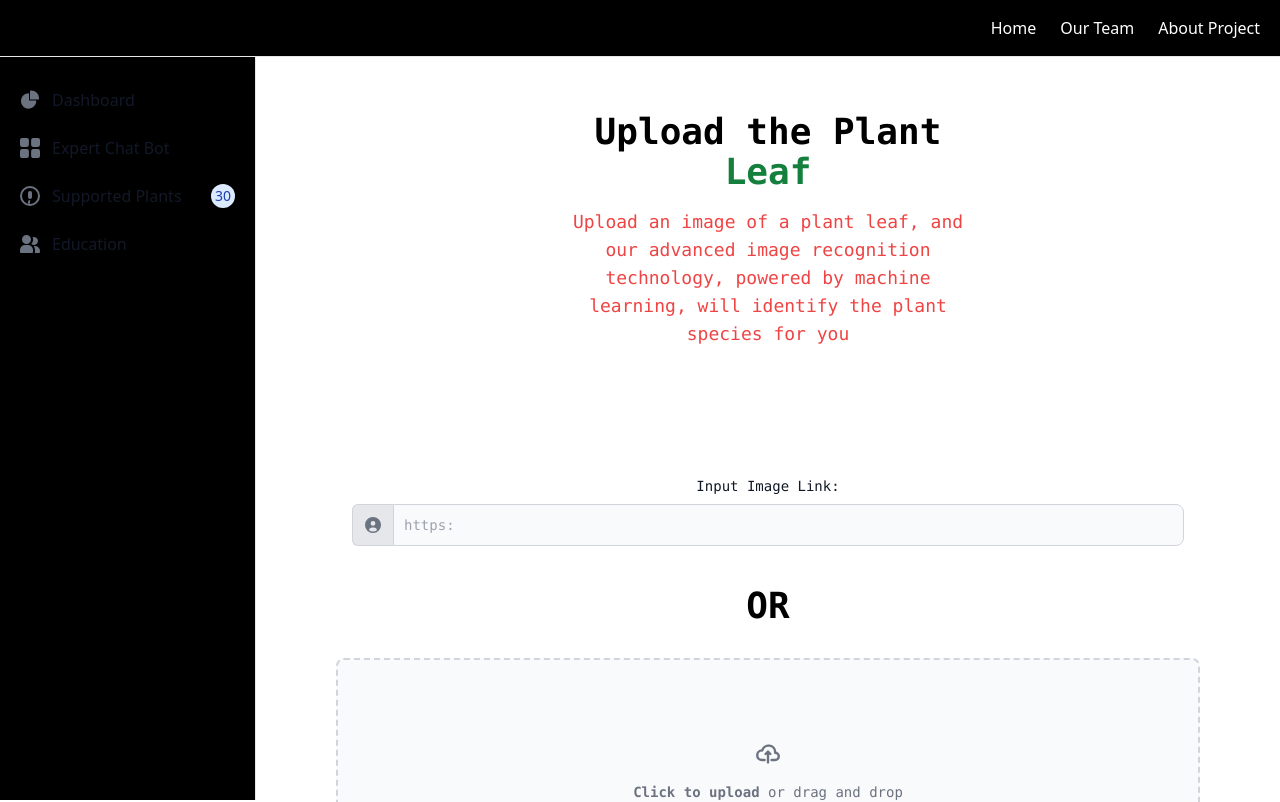
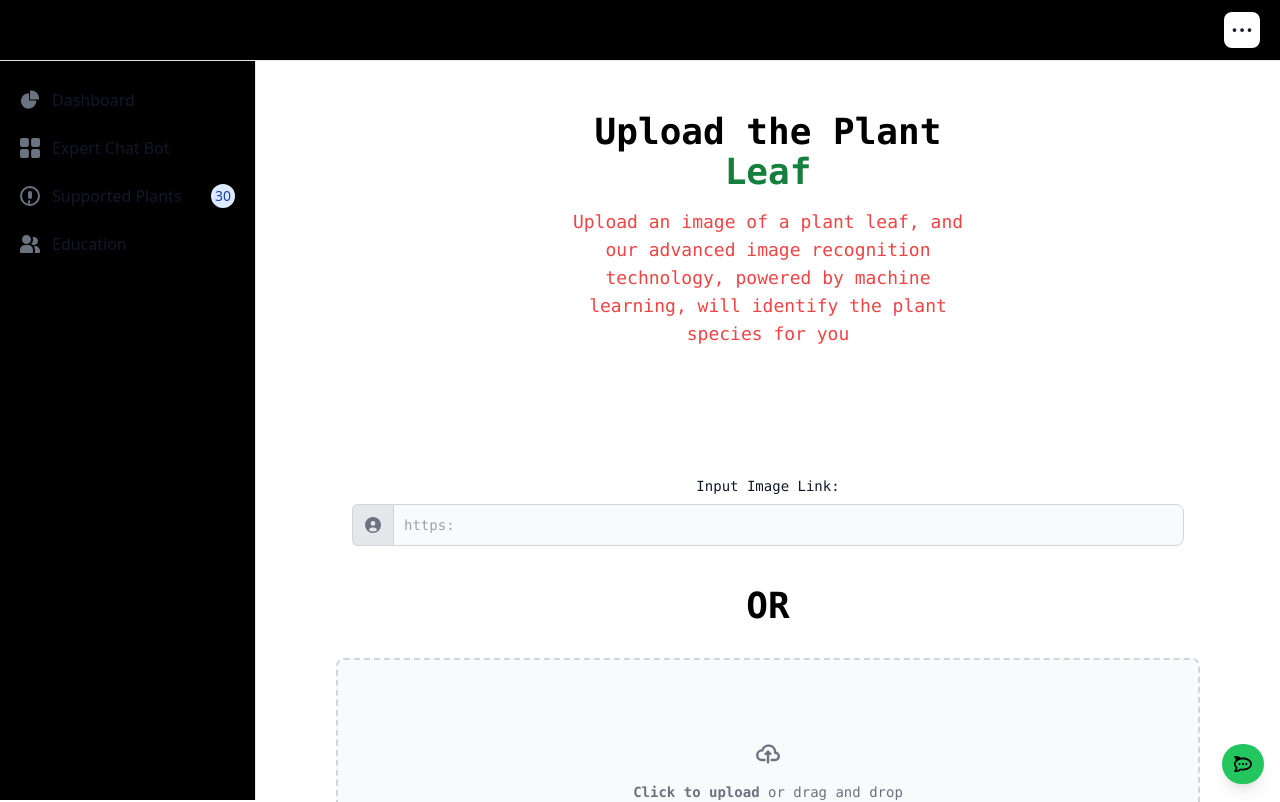
Before and after one commit to anurag629/BotaniScan, a Next.js app: page / in a window 1280 px wide. Shown: the top 802 px of the page. Built offline with nearby package versions, Linux system fonts and the light colour scheme.

Commit message:
added dropdown menu and chatbot icon

```diff
--- a/app/aboutproject/about.mdx
+++ b/app/aboutproject/about.mdx
@@ -5,7 +5,7 @@
 
 # Description
 
-*India, with a rich heritage of floral diversity, is well-known for its medicinal plant wealth, but their identification is one of the major burning issues in Ayurvedic Pharmaceutics. Several crude drugs are being sold under the same name in the market leading to confusion and their misidentification. Even the collectors and traders are not completely aware of the exact morphological appearance or differentiating attributes of the many drugs owing to seasonal and geographical availability, and similar characteristics. Moreover, the extensive consumption to meet demand-supply ratio exerts a heavy strain on the existing resources. It further leads to the practice of adulteration, substitution, and disbelief in the curative capability of the system eventually. Thus, software capable of identifying different medicinal plants/ raw materials through Image Processing Using Different Machine Learning Algorithms will be of immense use. It will be helpful at every level viz. wholesaler, distributor, etc. of the supply chain of raw material being utilized in the system.*
+India, with a rich heritage of floral diversity, is well-known for its medicinal plant wealth, but their identification is one of the major burning issues in Ayurvedic Pharmaceutics. Several crude drugs are being sold under the same name in the market leading to confusion and their misidentification. Even the collectors and traders are not completely aware of the exact morphological appearance or differentiating attributes of the many drugs owing to seasonal and geographical availability, and similar characteristics. Moreover, the extensive consumption to meet demand-supply ratio exerts a heavy strain on the existing resources. It further leads to the practice of adulteration, substitution, and disbelief in the curative capability of the system eventually. Thus, software capable of identifying different medicinal plants/ raw materials through Image Processing Using Different Machine Learning Algorithms will be of immense use. It will be helpful at every level viz. wholesaler, distributor, etc. of the supply chain of raw material being utilized in the system.*
 
 export default ({ children }) => (
   <div className='prose'>
--- a/app/layout.tsx
+++ b/app/layout.tsx
@@ -1,6 +1,6 @@
 import './globals.css'
 import { Inter } from 'next/font/google'
-import MainProject from '@/components/mainProject/MainProject';
+import FAB from '@/components/chatbot/FAB';
 import Header from "@/components/header/Header";
 import Footer from '@/components/footer/Footer';
 
@@ -27,6 +27,7 @@ export default function RootLayout({
         {children}
         </div>
         <div>
+          <FAB />
           <Footer />
         </div>
       </body>
--- /dev/null
+++ b/components/chatbot/FAB.tsx
@@ -0,0 +1,76 @@
+'use client' // 👈 use it here
+
+import React, { useState } from "react";
+
+// Floating Action buttom in bottom right corner for chatbot open and close
+const FAB: React.FC = () => {
+  const [show, setShow] = useState(false);
+  return (
+    <div>
+      <div className="fixed bottom-0 right-0 z-50 mb-4 mr-4">
+        <button
+          className="p-3 bg-green-500 rounded-full shadow-lg hover:bg-green-700 focus:outline-none focus:ring-2 focus:ring-green-500 focus:ring-offset-2"
+          onClick={() => setShow(!show)}
+        >
+
+          <svg xmlns="http://www.w3.org/2000/svg" height="1em" viewBox="0 0 576 512"><path d="M284.046,224.8a34.114,34.114,0,1,0,34.317,34.113A34.217,34.217,0,0,0,284.046,224.8Zm-110.45,0a34.114,34.114,0,1,0,34.317,34.113A34.217,34.217,0,0,0,173.6,224.8Zm220.923,0a34.114,34.114,0,1,0,34.317,34.113A34.215,34.215,0,0,0,394.519,224.8Zm153.807-55.319c-15.535-24.172-37.31-45.57-64.681-63.618-52.886-34.817-122.374-54-195.666-54a405.975,405.975,0,0,0-72.032,6.357,238.524,238.524,0,0,0-49.51-36.588C99.684-11.7,40.859.711,11.135,11.421A14.291,14.291,0,0,0,5.58,34.782C26.542,56.458,61.222,99.3,52.7,138.252c-33.142,33.9-51.112,74.776-51.112,117.337,0,43.372,17.97,84.248,51.112,118.148,8.526,38.956-26.154,81.816-47.116,103.491a14.284,14.284,0,0,0,5.555,23.34c29.724,10.709,88.549,23.147,155.324-10.2a238.679,238.679,0,0,0,49.51-36.589A405.972,405.972,0,0,0,288,460.14c73.313,0,142.8-19.159,195.667-53.975,27.371-18.049,49.145-39.426,64.679-63.619,17.309-26.923,26.07-55.916,26.07-86.125C574.394,225.4,565.634,196.43,548.326,169.485ZM284.987,409.9a345.65,345.65,0,0,1-89.446-11.5l-20.129,19.393a184.366,184.366,0,0,1-37.138,27.585,145.767,145.767,0,0,1-52.522,14.87c.983-1.771,1.881-3.563,2.842-5.356q30.258-55.68,16.325-100.078c-32.992-25.962-52.778-59.2-52.778-95.4,0-83.1,104.254-150.469,232.846-150.469s232.867,67.373,232.867,150.469C517.854,342.525,413.6,409.9,284.987,409.9Z" />
+            {show ? (
+              <path strokeLinecap="round" strokeLinejoin="round" strokeWidth="2" d="M6 18L18 6M6 6l12 12"></path>
+            ) : (
+              <path strokeLinecap="round" strokeLinejoin="round" strokeWidth="2" d="M4 6h16M4 12h16M4 18h7"></path>
+            )}
+          </svg>
+
+
+        </button>
+      </div>
+      {show && (
+        <div className="fixed bottom-9 right-9 z-40 mb-4 mr-4">
+          <div className="p-3 bg-white rounded-lg shadow-lg">
+            <div className="flex flex-row items-center justify-between">
+              <h1 className="text-gray-900 font-bold text-lg">Chatbot</h1>
+              <button onClick={() => setShow(!show)}>
+                <svg className="w-6 h-6 text-gray-900" fill="none" stroke="currentColor" viewBox="0 0 24 24" xmlns="http://www.w3.org/2000/svg">
+                  <path strokeLinecap="round" strokeLinejoin="round" strokeWidth="2" d="M6 18L18 6M6 6l12 12"></path>
+                </svg>
+              </button>
+            </div>
+            <div className="flex flex-col mt-4 space-y-2">
+              <div className="flex flex-row items-center justify-between">
+                <div className="flex flex-row items-center justify-between">
+                  <div className="w-2 h-2 bg-green-500 rounded-full mr-2"></div>
+                  <h1 className="text-gray-900 font-bold text-sm">Hi</h1>
+                </div>
+                <p className="text-xs text-gray-500">2:34 PM</p>
+              </div>
+              <div className="flex flex-row items-center justify-end">
+                <p className="text-xs text-white-900 bg-green-500 rounded-lg p-2">Hello, How can I help you?</p>
+              </div>
+              <div className="flex flex-row items-center justify-between">
+                <div className="flex flex-row items-center justify-between">
+                  <div className="w-2 h-2 bg-green-500 rounded-full mr-2"></div>
+                  <h1 className="text-gray-900 font-bold text-sm">Hi</h1>
+                </div>
+                <p className="text-xs text-gray-500">2:34 PM</p>
+              </div>
+              <div className="flex flex-row items-center justify-end">
+                <p className="text-xs text-white-900 bg-green-500 rounded-lg p-2">Hello, How can I help you?</p>
+              </div>
+            </div>
+            <div className="flex flex-row items-center justify-between p-2 bg-gray-100 rounded-lg mt-2">
+              <input type="text" className="flex-1 bg-transparent outline-none" placeholder="Type message..." />
+              <button>
+                <svg className="w-6 h-6 text-gray-500" fill="none" stroke="currentColor" viewBox="0 0 24 24" xmlns="http://www.w3.org/2000/svg">
+                  <path strokeLinecap="round" strokeLinejoin="round" strokeWidth="2" d="M12 19l9 2-9-18-9 18 9-2zm0 0v-8"></path>
+                </svg>
+              </button>
+            </div>
+          </div>
+        </div>
+      )}
+    </div>
+  );
+}
+
+
+export default FAB;
--- /dev/null
+++ b/components/header/DropDownMenu.tsx
@@ -0,0 +1,60 @@
+import React, { useState } from 'react';
+
+interface MenuItem {
+    name: string;
+    url: string;
+  }
+
+
+  interface DropdownMenuProps {
+    menu: MenuItem[];
+  }
+
+  const DropdownMenu: React.FC<DropdownMenuProps> = ({ menu }) => {
+  const [isOpen, setIsOpen] = useState(false);
+
+  const toggleDropdown = () => {
+    setIsOpen(!isOpen);
+  };
+
+  return (
+    <div className="relative">
+      <button
+        id="dropdownMenuIconHorizontalButton"
+        onClick={toggleDropdown}
+        className="inline-flex items-center p-2 text-sm font-medium text-center text-gray-900 bg-white rounded-lg hover:bg-gray-100 focus:ring-4 focus:outline-none dark:text-white focus:ring-gray-50 dark:bg-gray-800 dark:hover:bg-gray-700 dark:focus:ring-gray-600"
+        type="button"
+      >
+        {/* Your SVG icon here */}
+        <svg className="w-5 h-5" aria-hidden="true" xmlns="http://www.w3.org/2000/svg" fill="currentColor" viewBox="0 0 16 3">
+                    <path d="M2 0a1.5 1.5 0 1 1 0 3 1.5 1.5 0 0 1 0-3Zm6.041 0a1.5 1.5 0 1 1 0 3 1.5 1.5 0 0 1 0-3ZM14 0a1.5 1.5 0 1 1 0 3 1.5 1.5 0 0 1 0-3Z" />
+                  </svg>
+      </button>
+
+      {isOpen && (
+        <div
+          id="dropdownDotsHorizontal"
+          className="z-10 absolute right-0 mt-2 bg-white divide-y divide-gray-100 rounded-lg shadow w-44 dark:bg-gray-700 dark:divide-gray-600"
+        >
+          <ul
+            className="py-2 text-sm text-gray-700 dark:text-gray-200"
+            aria-labelledby="dropdownMenuIconHorizontalButton"
+          >
+            {menu.map((item, index) => (
+              <li key={index}>
+                <a
+                  href={item.url}
+                  className="block px-4 py-2 hover:bg-gray-100 dark:hover:bg-gray-600 dark:hover:text-white"
+                >
+                  {item.name}
+                </a>
+              </li>
+            ))}
+          </ul>
+        </div>
+      )}
+    </div>
+  );
+};
+
+export default DropdownMenu;
--- a/components/header/Navbar.js
+++ b/components/header/Navbar.js
@@ -4,6 +4,7 @@ import { AiOutlineMenu } from "react-icons/ai";
 import { RxCross1 } from "react-icons/rx";
 import Link from "next/link";
 import Image from "next/image";
+import DropdownMenu from "./DropDownMenu";
 
 const Navbar = () => {
   const [isTransformed, setIstransformed] = useState(true);
@@ -11,6 +12,13 @@ const Navbar = () => {
   const toggleTransformation = () => {
     setIstransformed(!isTransformed);
   }
+
+
+  const [isOpen, setIsOpen] = useState(false);
+
+  const toggleDropdown = () => {
+    setIsOpen(!isOpen);
+  };
 
   const menu = [
     { name: "Home", url: "/" },
@@ -52,92 +60,36 @@ const Navbar = () => {
             </div>
             <div className="flex items-center">
               <div className="flex items-center ml-3">
-                <div          >
-                  <ul className="items-center justify-center space-y-8 md:flex md:space-x-6 md:space-y-0 ">
-                    {menu.map(({ name, url }, index) => (
-                      <li
-                        key={index}
-                        className="text-white hover:scale-110 transition-transform duration-300"
-                      >
-                        <Link href={url}>
-                          {name}
-                        </Link>
-                      </li>
-                    ))}
-                  </ul>
-                </div>
 
-                {/* <div>
-                  <button
-                    type="button"
-                    className="flex text-sm bg-gray-800 rounded-full focus:ring-4 focus:ring-gray-300 dark:focus:ring-gray-600"
+                {/* Navbar drop down button */}
+                {/* <button id="dropdownMenuIconHorizontalButton" data-dropdown-toggle="dropdownDotsHorizontal" className="inline-flex items-center p-2 text-sm font-medium text-center text-gray-900 bg-white rounded-lg hover:bg-gray-100 focus:ring-4 focus:outline-none dark:text-white focus:ring-gray-50 dark:bg-gray-800 dark:hover:bg-gray-700 dark:focus:ring-gray-600" type="button">
+                  <svg className="w-5 h-5" aria-hidden="true" xmlns="http://www.w3.org/2000/svg" fill="currentColor" viewBox="0 0 16 3">
+                    <path d="M2 0a1.5 1.5 0 1 1 0 3 1.5 1.5 0 0 1 0-3Zm6.041 0a1.5 1.5 0 1 1 0 3 1.5 1.5 0 0 1 0-3ZM14 0a1.5 1.5 0 1 1 0 3 1.5 1.5 0 0 1 0-3Z" />
+                  </svg>
+                </button>
 
-                  >
-                    <span className="sr-only">Open user menu</span>
-                    <img
-                    className="w-8 h-8 rounded-full"
-                      src="https://flowbite.com/docs/images/people/profile-picture-5.jpg"
-                      alt="user photo"
-                    />
-                  </button>
-                </div>
-                <div
-                  className="z-50 hidden my-4 text-base list-none bg-white divide-y divide-gray-100 rounded shadow dark:bg-gray-700 dark:divide-gray-600"
-                  id="dropdown-user"
-                >
-                  <div className="px-4 py-3" role="none">
-                    <p
-                      className="text-sm text-gray-900 dark:text-white"
-                      role="none"
-                    >
-                      Neil Sims
-                    </p>
-                    <p
-                      className="text-sm font-medium text-gray-900 truncate dark:text-gray-300"
-                      role="none"
-                    >
-                      neil.sims@flowbite.com
-                    </p>
-                  </div>
-                  <ul className="py-1" role="none">
+
+                <div id="dropdownDotsHorizontal" class="z-10 hidden bg-white divide-y divide-gray-100 rounded-lg shadow w-44 dark:bg-gray-700 dark:divide-gray-600">
+                  <ul class="py-2 text-sm text-gray-700 dark:text-gray-200" aria-labelledby="dropdownMenuIconHorizontalButton">
                     <li>
-                      <a
-                        href="#"
-                        className="block px-4 py-2 text-sm text-gray-700 hover:bg-gray-100 dark:text-gray-300 dark:hover:bg-gray-600 dark:hover:text-white"
-                        role="menuitem"
-                      >
-                        Dashboard
-                      </a>
+                      <a href="#" class="block px-4 py-2 hover:bg-gray-100 dark:hover:bg-gray-600 dark:hover:text-white">Dashboard</a>
                     </li>
                     <li>
-                      <a
-                        href="#"
-                        className="block px-4 py-2 text-sm text-gray-700 hover:bg-gray-100 dark:text-gray-300 dark:hover:bg-gray-600 dark:hover:text-white"
-                        role="menuitem"
-                      >
-                        Settings
-                      </a>
+                      <a href="#" class="block px-4 py-2 hover:bg-gray-100 dark:hover:bg-gray-600 dark:hover:text-white">Settings</a>
                     </li>
                     <li>
-                      <a
-                        href="#"
-                        className="block px-4 py-2 text-sm text-gray-700 hover:bg-gray-100 dark:text-gray-300 dark:hover:bg-gray-600 dark:hover:text-white"
-                        role="menuitem"
-                      >
-                        Earnings
-                      </a>
-                    </li>
-                    <li>
-                      <a
-                        href="#"
-                        className="block px-4 py-2 text-sm text-gray-700 hover:bg-gray-100 dark:text-gray-300 dark:hover:bg-gray-600 dark:hover:text-white"
-                        role="menuitem"
-                      >
-                        Sign out
-                      </a>
+                      <a href="#" class="block px-4 py-2 hover:bg-gray-100 dark:hover:bg-gray-600 dark:hover:text-white">Earnings</a>
                     </li>
                   </ul>
+                  <div class="py-2">
+                    <a href="#" class="block px-4 py-2 text-sm text-gray-700 hover:bg-gray-100 dark:hover:bg-gray-600 dark:text-gray-200 dark:hover:text-white">Separated link</a>
+                  </div>
                 </div> */}
+
+                <DropdownMenu menu={menu} />
+                {/* End Navbar drop down button */}
+
+
               </div>
             </div>
           </div>
--- a/package.json
+++ b/package.json
@@ -36,6 +36,7 @@
     "react-dom": "18.2.0",
     "react-icons": "^4.11.0",
     "react-query": "^3.39.3",
+    "react-simple-chatbot": "^0.5.3",
     "tailwindcss": "^3.3.2",
     "typescript": "5.0.4"
   }
```
Also changed, not shown: 2 other files (tests, documents, lock files or other folders).
